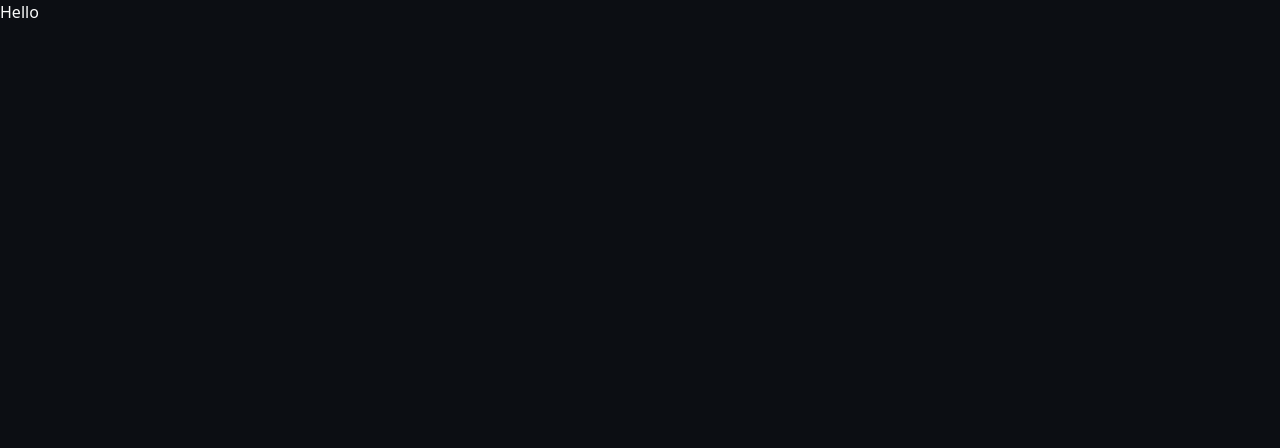
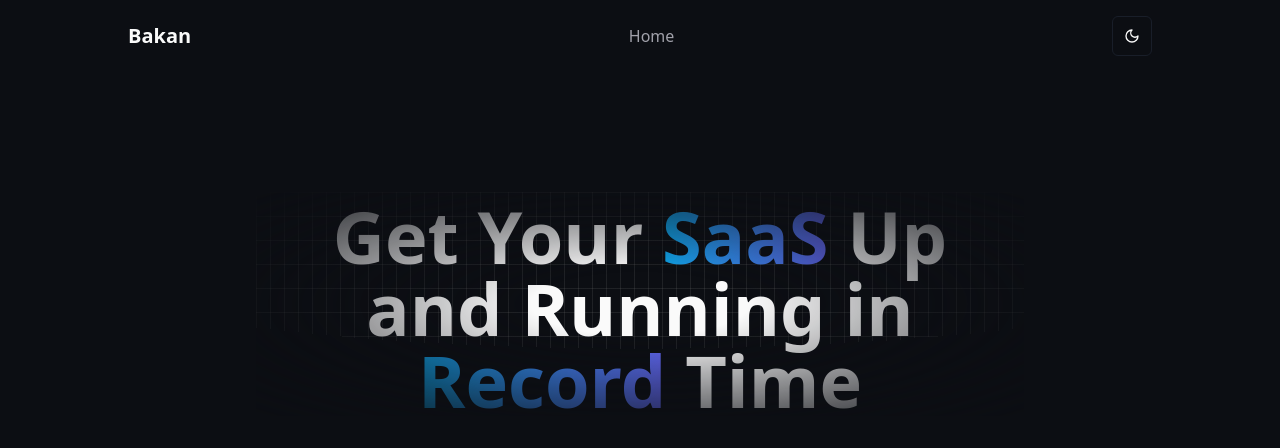
Before and after one commit to bannednull/Bakan, a Next.js app: page / in a window 1280 px wide. Shown: the top 448 px of the page. Built offline with nearby package versions, Linux system fonts and the light colour scheme.

Commit message:
landing page

```diff
--- a/src/app/layout.tsx
+++ b/src/app/layout.tsx
@@ -1,7 +1,7 @@
 import type { Metadata } from 'next';
 import localFont from 'next/font/local';
 import './globals.css';
-import { ThemeProvider } from '@/componentes/theme-provider';
+import { ThemeProvider } from '@/components/theme-provider';
 
 const geistSans = localFont({
   src: './fonts/GeistVF.woff',
--- a/src/app/page.tsx
+++ b/src/app/page.tsx
@@ -1,3 +1,29 @@
+import HomeHeader from './_components/home-header';
+
 export default function Home() {
-  return <h1>Hello</h1>;
+  return (
+    <>
+      <HomeHeader />
+
+      <main className="mx-auto max-w-screen-lg">
+        <section className="py-32">
+          <div className="relative mx-auto max-w-3xl">
+            <div className="pointer-events-none absolute inset-0 -top-2 flex items-center justify-center bg-background [mask-image:radial-gradient(ellipse_at_center,transparent_70%,black)] dark:[mask-image:radial-gradient(ellipse_at_center,transparent_20%,black)]"></div>
+            <div className="absolute -top-2 bottom-0 left-0 right-0 -z-10 bg-[linear-gradient(to_right,#7c7c7c2e_1px,transparent_1px),linear-gradient(to_bottom,#7c7c7c2e_1px,transparent_1px)] bg-[size:14px_24px] [mask-image:radial-gradient(ellipse_100%_70%_at_50%_0%,#000_100%,transparent_100%)]" />
+            <h1 className="text-center text-7xl font-extrabold">
+              Get Your{' '}
+              <span className="bg-gradient-to-r from-sky-500 to-indigo-500 bg-clip-text text-transparent">
+                SaaS
+              </span>{' '}
+              Up and Running in{' '}
+              <span className="bg-gradient-to-r from-sky-500 to-indigo-500 bg-clip-text text-transparent">
+                Record
+              </span>{' '}
+              Time
+            </h1>
+          </div>
+        </section>
+      </main>
+    </>
+  );
 }
```
Also changed, not shown: src/components/theme-provider.tsx (renamed from src/componentes/theme-provider.tsx).
